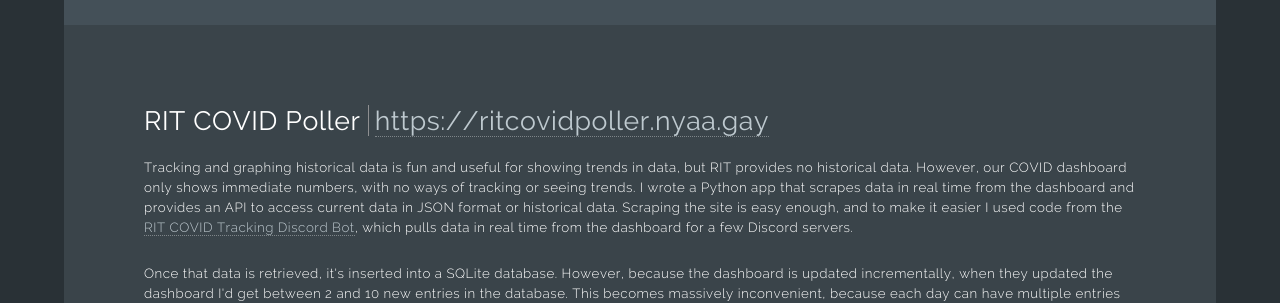
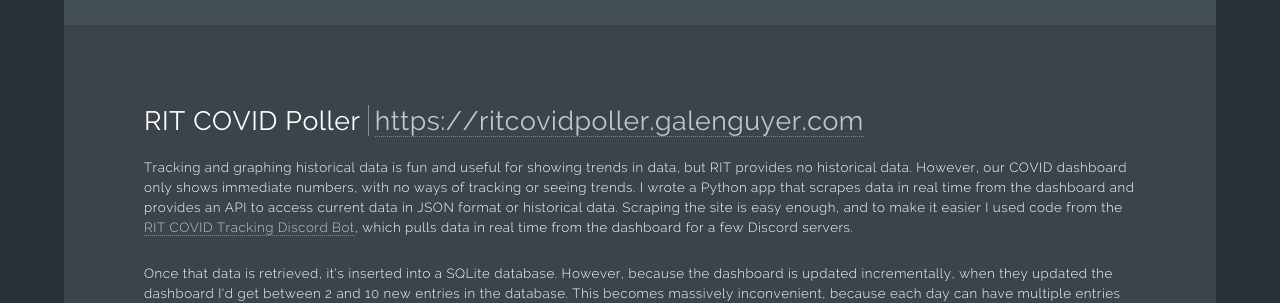
Before and after one commit to galenguyer/galenguyer.github.io.v1, a Jekyll site: the page built from projects/ritcovidpoller.html, in a window 1280 px wide. Shown: the part 224-527 px from the top of the page. Built offline with Jekyll 4.4.1, drawn with Linux system fonts in a browser that asks for light colours; part of the change alters nothing that is shown.

Commit message:
update domain for covid poller

```diff
--- a/projects/ritcovidpoller.html
+++ b/projects/ritcovidpoller.html
@@ -11,7 +11,7 @@ id: ritcovidpoller
 <article>
     <h1 id='project'>RIT COVID Poller
         <span class="projlink"><a
-                href="https://ritcovidpoller.nyaa.gay/api/v0/history">https://ritcovidpoller.nyaa.gay</a></span>
+                href="https://ritcovidpoller.galenguyer.com/api/v0/history">https://ritcovidpoller.galenguyer.com</a></span>
     </h1>
     <p>Tracking and graphing historical data is fun and useful for showing trends in data, but RIT provides no
         historical data. However, our COVID dashboard only shows immediate numbers, with no ways of tracking or seeing
@@ -25,10 +25,10 @@ id: ritcovidpoller
         every time the database is updated, if there's any previous entries on the same date, those entries are dropped
         and only the latest entry is retained.</p>
     <p>Two endpoints are exposed to access this data at the moment, though as the semester changes more may be created.
-        The first is <a href="https://ritcovidpoller.nyaa.gay/api/v0/latest">/api/v0/latest</a>, which simply shows the
+        The first is <a href="https://ritcovidpoller.galenguyer.com/api/v0/latest">/api/v0/latest</a>, which simply shows the
         current state of the dashboard (with a delay of up to 5 minutes) in JSON format for easy consuption by any other
         apps that don't want to parse the HTML from the page. The other endpoint is <a
-            href="https://ritcovidpoller.nyaa.gay/api/v0/history">/api/v0/history</a>, which contains all the historical
+            href="https://ritcovidpoller.galenguyer.com/api/v0/history">/api/v0/history</a>, which contains all the historical
         data from the semester.</p>
     <p>For most of the dates in the history endpoint, you'll notice the time is <code>16:00:00</code> on all entries.
         This is because I wrote the app partway through the semester so I had to backfill it with data that was sourced
```
